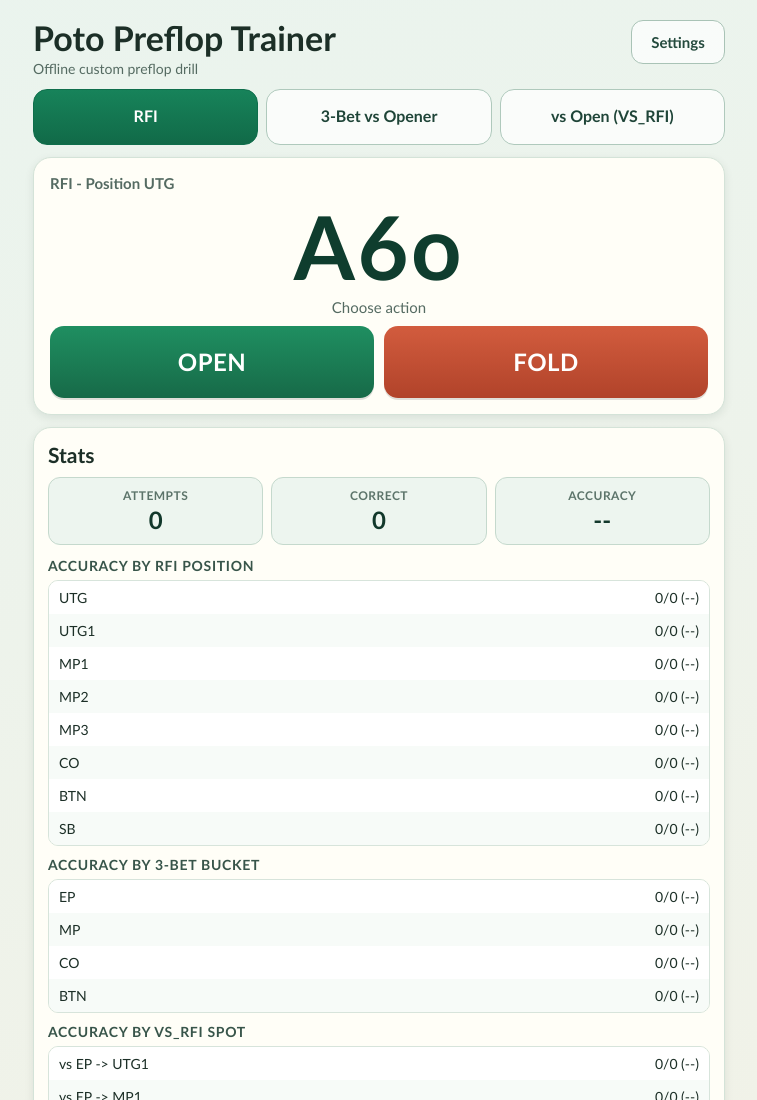
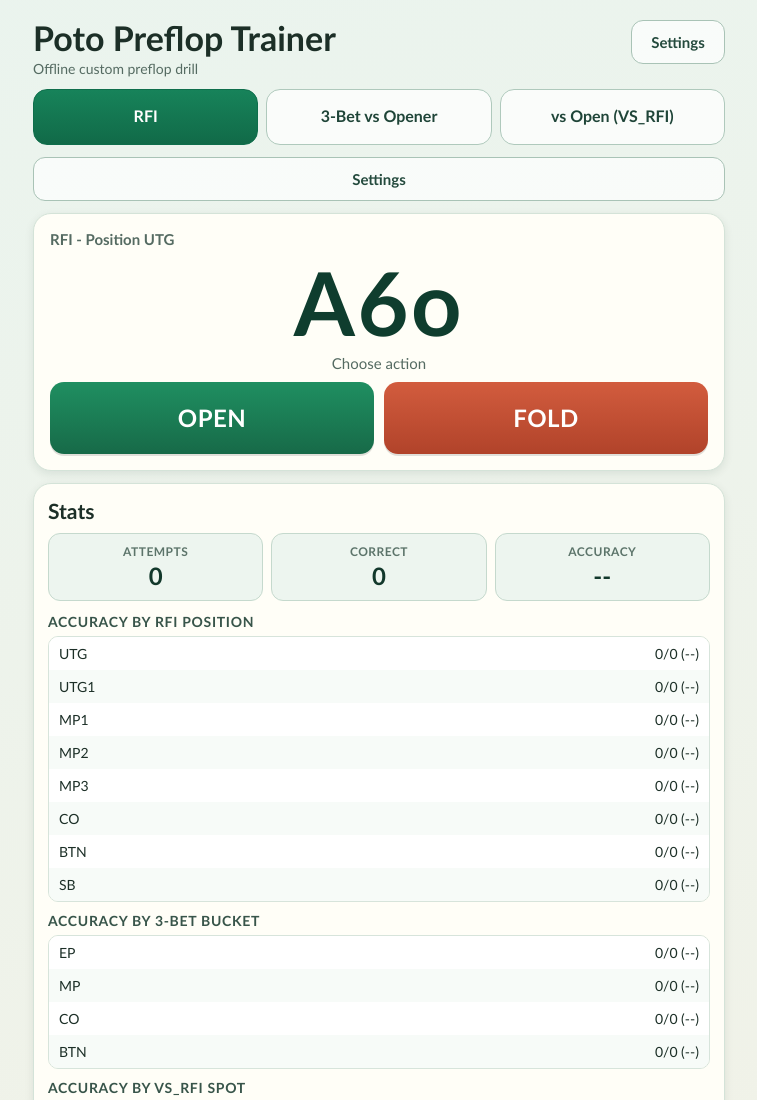
Before and after one commit to codexa1192/preflop-trainer, a plain HTML site: page index.html in a window 1280 px wide. Shown: the top 1100 px of the page, without its empty margins (261-1018 px from the left). Drawn offline with Linux system fonts and the light colour scheme.

Commit message:
Update Poto Preflop Trainer

```diff
--- a/index.html
+++ b/index.html
@@ -43,7 +43,7 @@ button {
 .app {
   width: min(720px, 100%);
   margin: 0 auto;
-  padding: 14px 14px calc(24px + env(safe-area-inset-bottom));
+  padding: calc(14px + env(safe-area-inset-top)) 14px calc(24px + env(safe-area-inset-bottom));
 }
 
 .topbar {
@@ -52,6 +52,8 @@ button {
   align-items: flex-start;
   gap: 12px;
   margin-bottom: 12px;
+  position: relative;
+  z-index: 2;
 }
 
 .topbar h1 {
@@ -78,6 +80,9 @@ button {
   padding: 0 14px;
   touch-action: manipulation;
   -webkit-tap-highlight-color: transparent;
+  position: relative;
+  z-index: 3;
+  pointer-events: auto;
 }
 
 .ghost-btn:active {
@@ -88,6 +93,11 @@ button {
   display: grid;
   grid-template-columns: repeat(3, minmax(0, 1fr));
   gap: 8px;
+  margin-bottom: 12px;
+}
+
+.settings-btn-alt {
+  width: 100%;
   margin-bottom: 12px;
 }
 
@@ -530,6 +540,7 @@ button {
       <button id="modeThreeBetBtn" class="mode-btn" type="button" aria-pressed="false">3-Bet vs Opener</button>
       <button id="modeVsRfiBtn" class="mode-btn" type="button" aria-pressed="false">vs Open (VS_RFI)</button>
     </section>
+    <button id="openSettingsBtnAlt" class="ghost-btn settings-btn-alt" type="button">Settings</button>
 
     <section class="quiz-card">
       <p id="spotLine" class="spot-line">RFI - Position UTG</p>
@@ -777,6 +788,7 @@ button {
     modeThreeBetBtn: document.getElementById("modeThreeBetBtn"),
     modeVsRfiBtn: document.getElementById("modeVsRfiBtn"),
     openSettingsBtn: document.getElementById("openSettingsBtn"),
+    openSettingsBtnAlt: document.getElementById("openSettingsBtnAlt"),
     closeSettingsBtn: document.getElementById("closeSettingsBtn"),
     settingsModal: document.getElementById("settingsModal"),
     settingsNotice: document.getElementById("settingsNotice"),
@@ -835,6 +847,7 @@ button {
     el.nextBtn.addEventListener("click", () => nextQuestion());
 
     el.openSettingsBtn.addEventListener("click", openSettings);
+    el.openSettingsBtnAlt.addEventListener("click", openSettings);
     el.closeSettingsBtn.addEventListener("click", closeSettings);
 
     el.settingsModal.addEventListener("click", (evt) => {
```
